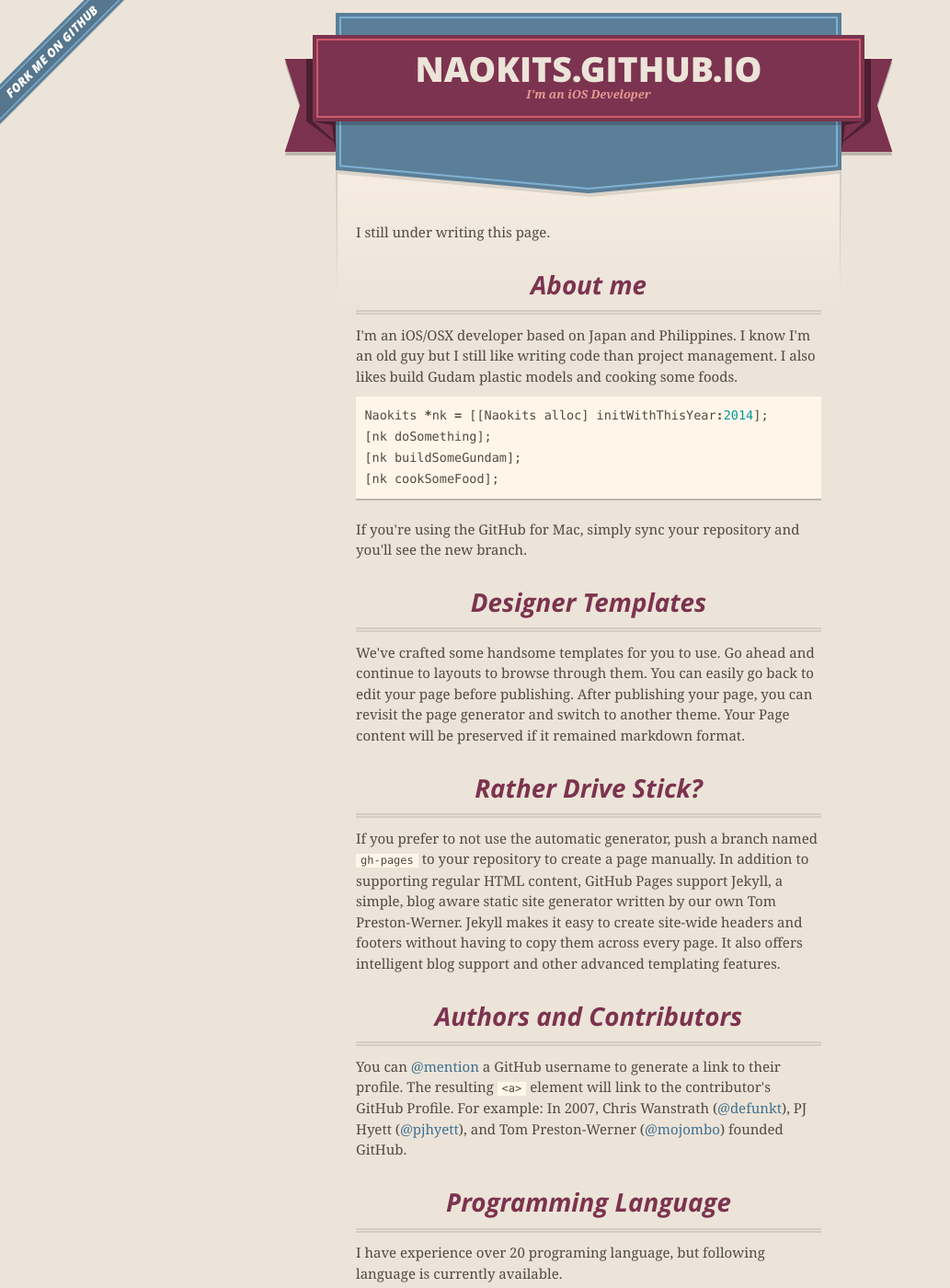
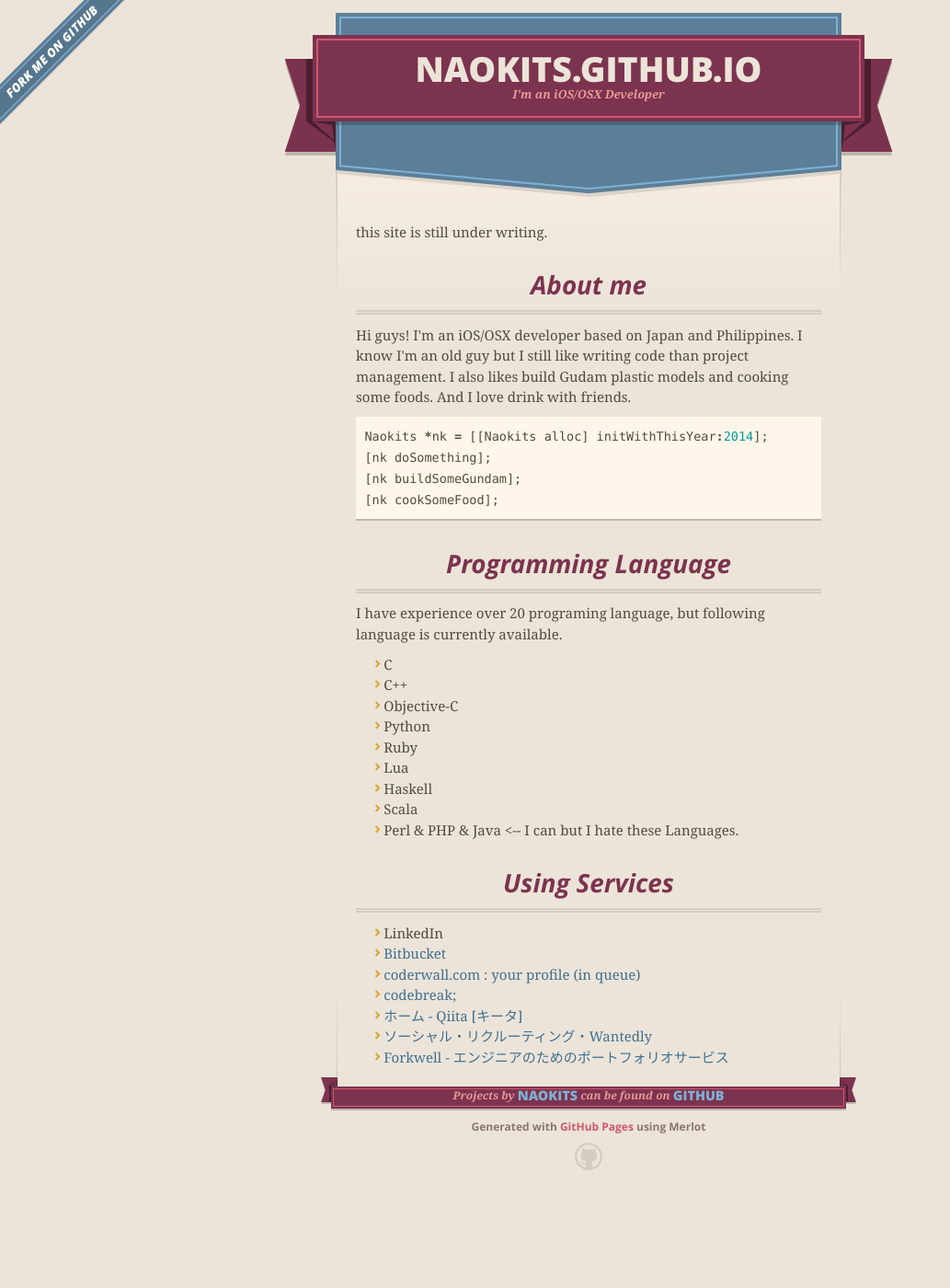
Before and after one commit to naoland/naokits.github.io, a Jekyll site: the page index.html, which Jekyll copies as it is, in a window 1280 px wide and 1400 px high. Shown: the whole window at 92% size, without its empty margins (0-1033 px from the left). Built offline with Jekyll 4.4.1, drawn with Linux system fonts in a browser that asks for light colours; nearby versions of some CDN libraries; Markdown is read by kramdown in place of the engine named in the settings.

Commit message:
Replace master branch with page content via GitHub

```diff
--- a/index.html
+++ b/index.html
@@ -28,7 +28,7 @@
         <span class="ribbon-outer">
           <span class="ribbon-inner">
             <h1>Naokits.github.io</h1>
-            <h2>I&#39;m an iOS Developer</h2>
+            <h2>I&#39;m an iOS/OSX Developer</h2>
           </span>
           <span class="left-tail"></span>
           <span class="right-tail"></span>
@@ -45,35 +45,18 @@
 
 
       <section id="main_content">
-        <p>I still under writing this page.</p>
+        <p>this site is still under writing.</p>
 
 <h3>
 <a name="about-me" class="anchor" href="#about-me"><span class="octicon octicon-link"></span></a>About me</h3>
 
-<p>I'm an iOS/OSX developer based on Japan and Philippines. I know I'm an old guy but I still like writing code than project management. I also likes build Gudam plastic models and cooking some foods.</p>
+<p>Hi guys! I'm an iOS/OSX developer based on Japan and Philippines. I know I'm an old guy but I still like writing code than project management. I also likes build Gudam plastic models and cooking some foods. And I love drink with friends.</p>
 
 <div class="highlight highlight-Objective-C"><pre><span class="n">Naokits</span> <span class="o">*</span><span class="n">nk</span> <span class="o">=</span> <span class="p">[[</span><span class="n">Naokits</span> <span class="n">alloc</span><span class="p">]</span> <span class="n">initWithThisYear</span><span class="o">:</span><span class="mi">2014</span><span class="p">];</span>
 <span class="p">[</span><span class="n">nk</span> <span class="n">doSomething</span><span class="p">];</span>
 <span class="p">[</span><span class="n">nk</span> <span class="n">buildSomeGundam</span><span class="p">];</span>
 <span class="p">[</span><span class="n">nk</span> <span class="n">cookSomeFood</span><span class="p">];</span>
 </pre></div>
-
-<p>If you're using the GitHub for Mac, simply sync your repository and you'll see the new branch.</p>
-
-<h3>
-<a name="designer-templates" class="anchor" href="#designer-templates"><span class="octicon octicon-link"></span></a>Designer Templates</h3>
-
-<p>We've crafted some handsome templates for you to use. Go ahead and continue to layouts to browse through them. You can easily go back to edit your page before publishing. After publishing your page, you can revisit the page generator and switch to another theme. Your Page content will be preserved if it remained markdown format.</p>
-
-<h3>
-<a name="rather-drive-stick" class="anchor" href="#rather-drive-stick"><span class="octicon octicon-link"></span></a>Rather Drive Stick?</h3>
-
-<p>If you prefer to not use the automatic generator, push a branch named <code>gh-pages</code> to your repository to create a page manually. In addition to supporting regular HTML content, GitHub Pages support Jekyll, a simple, blog aware static site generator written by our own Tom Preston-Werner. Jekyll makes it easy to create site-wide headers and footers without having to copy them across every page. It also offers intelligent blog support and other advanced templating features.</p>
-
-<h3>
-<a name="authors-and-contributors" class="anchor" href="#authors-and-contributors"><span class="octicon octicon-link"></span></a>Authors and Contributors</h3>
-
-<p>You can <a href="https://github.com/blog/821" class="user-mention">@mention</a> a GitHub username to generate a link to their profile. The resulting <code>&lt;a&gt;</code> element will link to the contributor's GitHub Profile. For example: In 2007, Chris Wanstrath (<a href="https://github.com/defunkt" class="user-mention">@defunkt</a>), PJ Hyett (<a href="https://github.com/pjhyett" class="user-mention">@pjhyett</a>), and Tom Preston-Werner (<a href="https://github.com/mojombo" class="user-mention">@mojombo</a>) founded GitHub.</p>
 
 <h3>
 <a name="programming-language" class="anchor" href="#programming-language"><span class="octicon octicon-link"></span></a>Programming Language</h3>
@@ -94,6 +77,8 @@
 <a name="using-services" class="anchor" href="#using-services"><span class="octicon octicon-link"></span></a>Using Services</h3>
 
 <ul>
+<li>LinkedIn</li>
+<li><a href="https://bitbucket.org">Bitbucket</a></li>
 <li><a href="https://coderwall.com/naokits">coderwall.com : your profile (in queue)</a></li>
 <li><a href="https://codebreak.com/mypage/">codebreak;</a></li>
 <li><a href="http://qiita.com">ホーム - Qiita [キータ]</a></li>
```
Also changed, not shown: params.json (+1 -1 lines).
